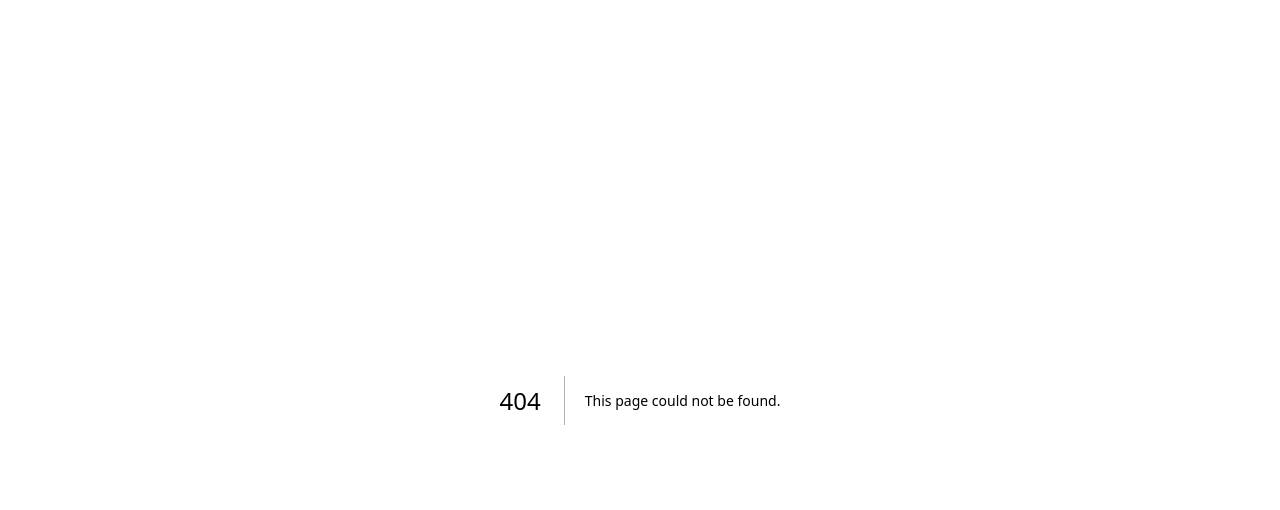
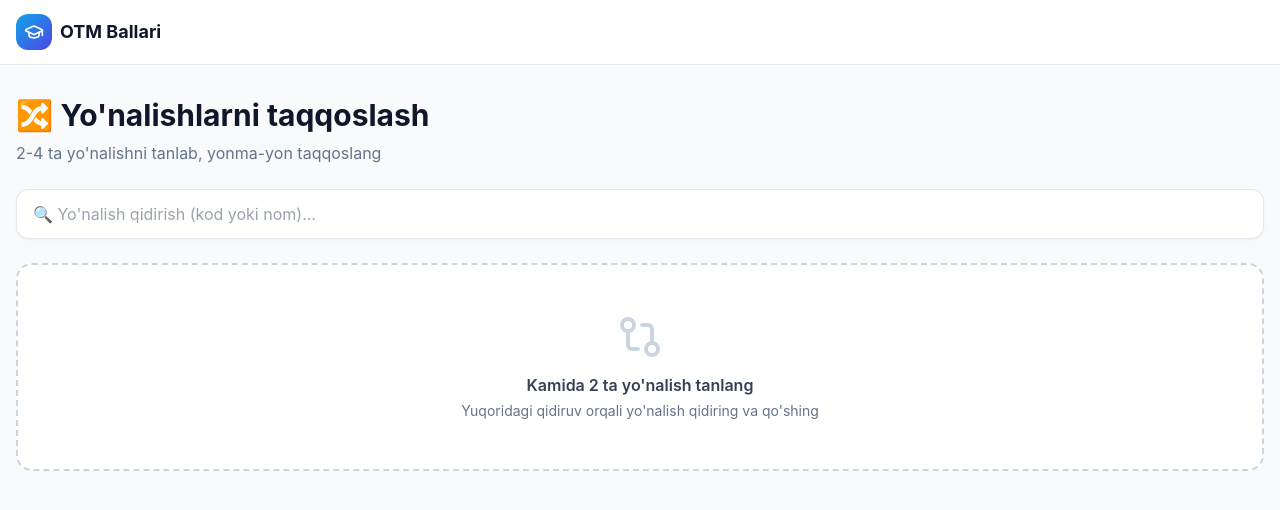
Before and after one commit to KRYZENSYS/otm-kirish-ballari, a Next.js app: page /compare in a window 1280 px wide. Before the commit this address had no page. Shown: the top 510 px of the page. Built offline with nearby package versions, Linux system fonts and the light colour scheme.

Commit message:
Compare page

```diff
--- /dev/null
+++ b/app/compare/page.tsx
@@ -0,0 +1,152 @@
+"use client";
+
+import { useState, useMemo } from "react";
+import Link from "next/link";
+import { GraduationCap, GitCompare, Plus, X } from "lucide-react";
+import { directions } from "@/lib/data/directions";
+import { getUniversity } from "@/lib/data/universities";
+
+export default function ComparePage() {
+  const [selected, setSelected] = useState<string[]>([]);
+  const [query, setQuery] = useState("");
+
+  const filtered = useMemo(() => {
+    if (!query) return [];
+    const q = query.toLowerCase();
+    return directions
+      .filter((d) => d.name.toLowerCase().includes(q) || d.code.includes(q))
+      .slice(0, 8);
+  }, [query]);
+
+  const items = selected.map((id) => directions.find((d) => d.id === id)!).filter(Boolean);
+
+  const add = (id: string) => {
+    if (selected.length >= 4) return;
+    if (selected.includes(id)) return;
+    setSelected([...selected, id]);
+    setQuery("");
+  };
+  const remove = (id: string) => setSelected(selected.filter((x) => x !== id));
+
+  return (
+    <div className="min-h-screen bg-slate-50">
+      <header className="border-b border-slate-200 bg-white">
+        <div className="container mx-auto flex h-16 items-center px-4">
+          <Link href="/" className="flex items-center gap-2">
+            <div className="flex h-9 w-9 items-center justify-center rounded-xl bg-gradient-to-br from-brand-500 to-indigo-600 text-white">
+              <GraduationCap className="h-5 w-5" />
+            </div>
+            <span className="text-lg font-bold">OTM Ballari</span>
+          </Link>
+        </div>
+      </header>
+
+      <div className="container mx-auto px-4 py-8">
+        <h1 className="mb-2 text-3xl font-bold">🔀 Yo'nalishlarni taqqoslash</h1>
+        <p className="mb-6 text-slate-500">2-4 ta yo'nalishni tanlab, yonma-yon taqqoslang</p>
+
+        {/* SELECTOR */}
+        <div className="mb-6">
+          <div className="relative">
+            <input
+              type="text"
+              value={query}
+              onChange={(e) => setQuery(e.target.value)}
+              placeholder="🔍 Yo'nalish qidirish (kod yoki nom)..."
+              className="w-full rounded-xl border border-slate-200 bg-white px-4 py-3 shadow-sm outline-none focus:border-brand-400"
+            />
+            {filtered.length > 0 && (
+              <div className="absolute z-10 mt-1 w-full overflow-hidden rounded-xl border border-slate-200 bg-white shadow-lg">
+                {filtered.map((d) => {
+                  const u = getUniversity(d.universityId);
+                  return (
+                    <button
+                      key={d.id}
+                      onClick={() => add(d.id)}
+                      className="flex w-full items-center justify-between gap-3 border-b border-slate-100 px-4 py-2 text-left text-sm last:border-0 hover:bg-slate-50"
+                    >
+                      <div>
+                        <div className="font-medium">{d.name}</div>
+                        <div className="text-xs text-slate-500">{d.code} · {u?.shortName}</div>
+                      </div>
+                      <Plus className="h-4 w-4 text-brand-600" />
+                    </button>
+                  );
+                })}
+              </div>
+            )}
+          </div>
+        </div>
+
+        {/* CHIPS */}
+        {items.length > 0 && (
+          <div className="mb-6 flex flex-wrap gap-2">
+            {items.map((d) => (
+              <div key={d.id} className="inline-flex items-center gap-2 rounded-full bg-brand-50 px-3 py-1.5 text-sm font-medium text-brand-700">
+                {d.name.slice(0, 40)}…
+                <button onClick={() => remove(d.id)} className="hover:text-brand-900"><X className="h-3 w-3" /></button>
+              </div>
+            ))}
+          </div>
+        )}
+
+        {/* TABLE */}
+        {items.length >= 2 ? (
+          <div className="overflow-x-auto rounded-2xl border border-slate-200 bg-white">
+            <table className="w-full text-sm">
+              <thead className="border-b border-slate-200 bg-slate-50 text-left text-xs uppercase tracking-wide text-slate-500">
+                <tr>
+                  <th className="px-4 py-3">Parametr</th>
+                  {items.map((d) => (
+                    <th key={d.id} className="px-4 py-3 text-left">{d.code}</th>
+                  ))}
+                </tr>
+              </thead>
+              <tbody className="divide-y divide-slate-100">
+                <Row label="Yo'nalish" values={items.map((d) => d.name)} />
+                <Row label="OTM" values={items.map((d) => getUniversity(d.universityId)?.shortName || "—")} />
+                <Row label="Til" values={items.map((d) => d.language.toUpperCase())} />
+                <Row label="Muddat" values={items.map((d) => `${d.duration} yil`)} />
+                <Row label="Ball 2025" values={items.map((d) => d.passingScore2025)} highlight />
+                <Row label="Ball 2024" values={items.map((d) => d.passingScore2024 || "—")} />
+                <Row label="Δ Ball" values={items.map((d) => {
+                  const diff = d.passingScore2025 - (d.passingScore2024 || 0);
+                  return `${diff > 0 ? "+" : ""}${diff.toFixed(1)}`;
+                })} />
+                <Row label="Grant kvota" values={items.map((d) => d.grantQuota2025 || "—")} />
+                <Row label="Kontrakt kvota" values={items.map((d) => d.contractQuota2025)} />
+                <Row label="Kontrakt narxi" values={items.map((d) => `${(d.contractPrice2025/1000000).toFixed(1)} mln`)} highlight />
+                <Row label="Minimal ball" values={items.map((d) => d.minScore)} />
+                <Row
+                  label=""
+                  values={items.map((d) => (
+                    <Link key={d.id} href={`/directions/${d.id}`} className="text-xs font-medium text-brand-600 hover:underline">
+                      Batafsil →
+                    </Link>
+                  ))}
+                />
+              </tbody>
+            </table>
+          </div>
+        ) : (
+          <div className="rounded-2xl border-2 border-dashed border-slate-300 bg-white p-12 text-center">
+            <GitCompare className="mx-auto mb-3 h-12 w-12 text-slate-300" />
+            <h3 className="mb-1 font-semibold text-slate-700">Kamida 2 ta yo'nalish tanlang</h3>
+            <p className="text-sm text-slate-500">Yuqoridagi qidiruv orqali yo'nalish qidiring va qo'shing</p>
+          </div>
+        )}
+      </div>
+    </div>
+  );
+}
+
+function Row({ label, values, highlight }: { label: string; values: (string | number | React.ReactNode)[]; highlight?: boolean }) {
+  return (
+    <tr className={highlight ? "bg-brand-50/40" : ""}>
+      <td className="px-4 py-3 text-xs font-medium text-slate-500">{label}</td>
+      {values.map((v, i) => (
+        <td key={i} className="px-4 py-3 font-medium">{v}</td>
+      ))}
+    </tr>
+  );
+}
```
